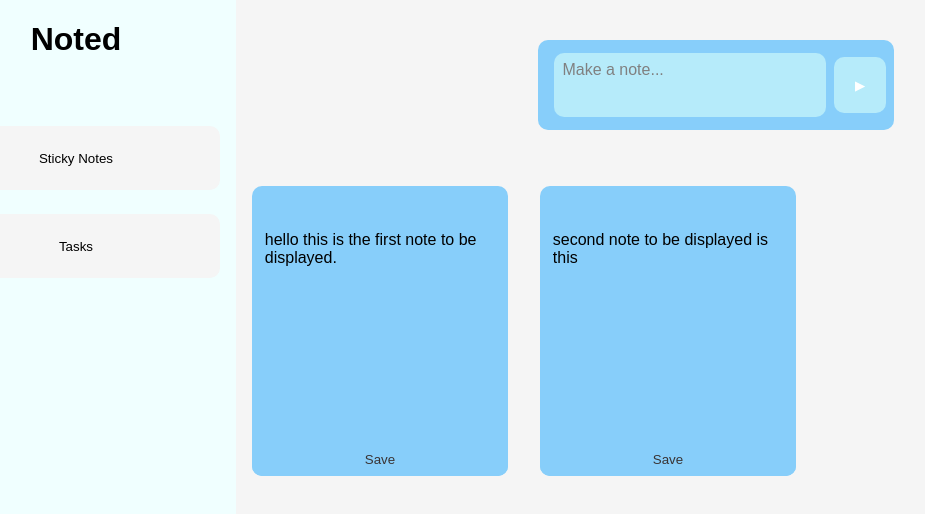
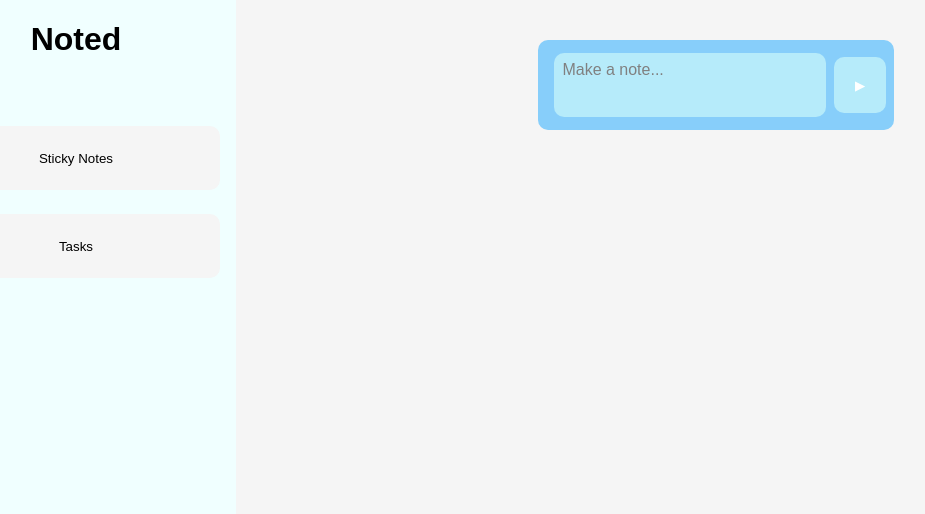
Before and after one commit to alanansari/notesapp, a React (Create React App) app: page / in a window 1280 px wide. Shown: the top 514 px of the page, without its empty margins (84-1009 px from the left). Built offline with nearby package versions, Linux system fonts and the light colour scheme.

Commit message:
storing notes in local storage

```diff
--- a/src/components/Workspace.js
+++ b/src/components/Workspace.js
@@ -2,15 +2,16 @@ import styles from './Workspace.module.css'
 import Card from './Card';
 import { useState } from 'react';
 
-const prev_notes = [{text:'hello this is the first note to be displayed.'},
-{text:'second note to be displayed is this'}];
+const prev_notes = JSON.parse(localStorage.getItem('saved_notes')) || [];
+
+console.log(prev_notes)
 
 function handleClick(props){
     let new_text = document.getElementById('textbox').innerHTML;
     if(new_text==='') return;
-    const newlist = props.notes;
-    console.log(newlist);
-    props.addNote([...newlist,{text:new_text}]);
+    const newlist = [...props.notes,{text:new_text}];
+    props.addNote(newlist);
+    localStorage.setItem('saved_notes',JSON.stringify(newlist));
     new_text='';
 }
 
```
